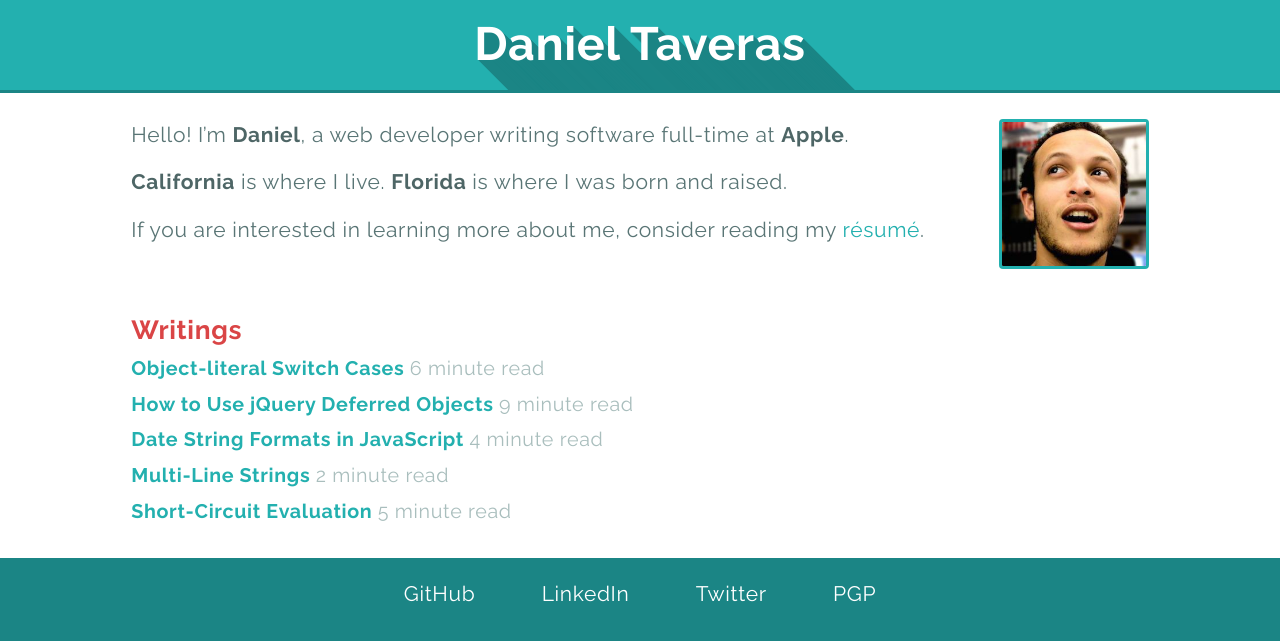
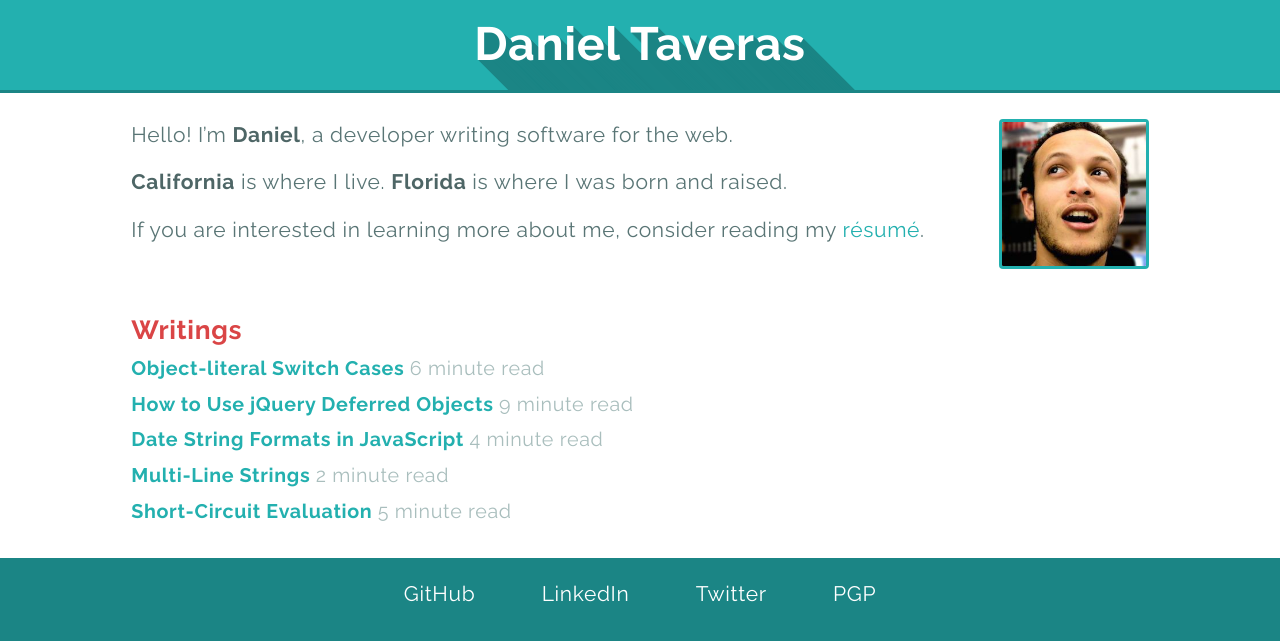
Before and after one commit to taveras/taveras.github.io, a Jekyll site: the page built from index.html, in a window 1280 px wide. Shown: the top 641 px of the page. Built offline with Jekyll 4.4.1, drawn with Linux system fonts in a browser that asks for light colours; some web fonts are replaced.

Commit message:
simplify blurb

```diff
--- a/_includes/blurb.md
+++ b/_includes/blurb.md
@@ -1,4 +1,4 @@
-Hello! I’m **Daniel**, a web developer writing software full-time at **Apple**.
+Hello! I’m **Daniel**, a developer writing software for the web.
 
 **California** is where I live. **Florida** is where I was born and raised.
 
```
